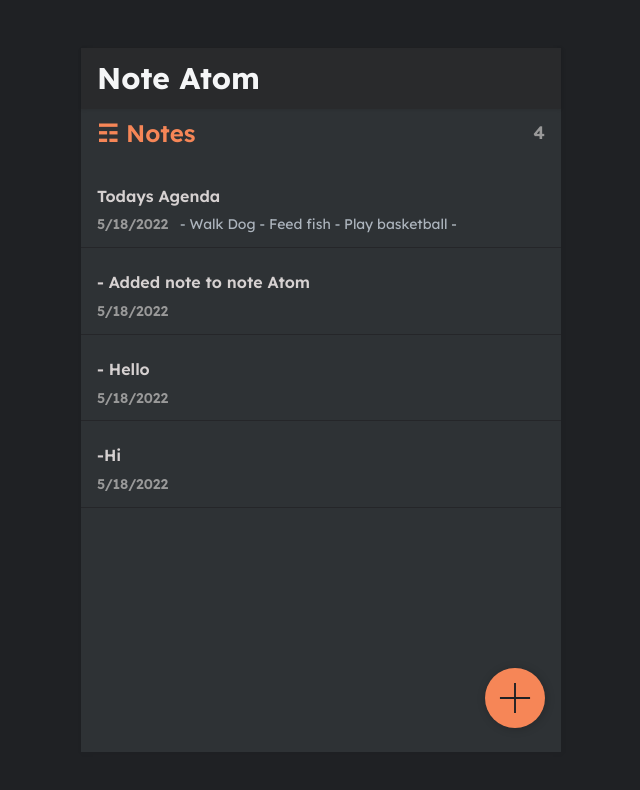
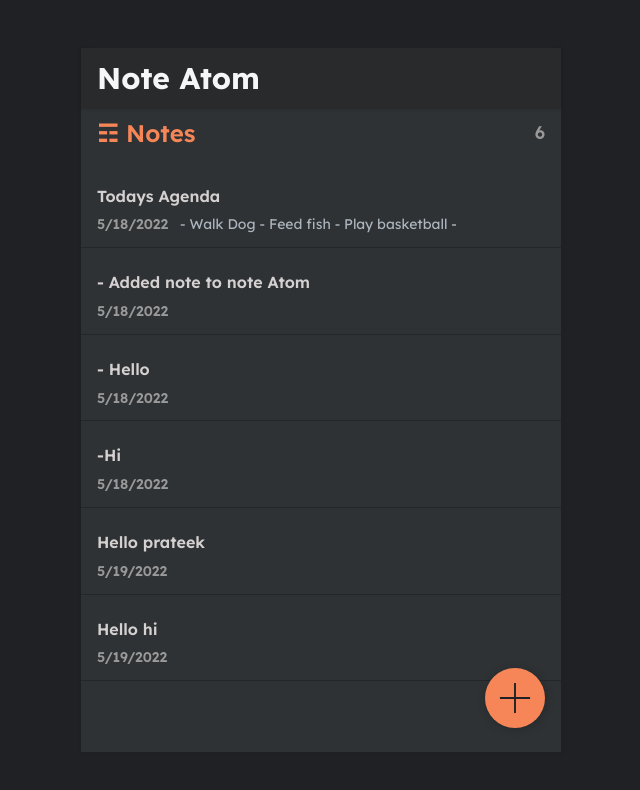
Before and after one commit to prateekmohanty63/DRMATRIX, a React (Create React App) app in the folder noteatom/: page / in a window 1280 px wide. Shown: the top 790 px of the page, without its empty margins (319-959 px from the left). Built offline with nearby package versions, Linux system fonts and the light colour scheme; data requests are answered from the project's data file.

Commit message:
Feat(Create note) Debugged create note

```diff
--- a/noteatom/db.json
+++ b/noteatom/db.json
@@ -20,6 +20,16 @@
       "body": "-Hi",
       "updated": "2022-05-18T18:30:57.756Z",
       "id": 4
+    },
+    {
+      "body": "Hello prateek",
+      "updated": "2022-05-19T04:05:20.553Z",
+      "id": 5
+    },
+    {
+      "body": "Hello hi",
+      "updated": "2022-05-19T04:08:48.872Z",
+      "id": 6
     }
   ]
 }
--- a/noteatom/src/pages/NotePage.js
+++ b/noteatom/src/pages/NotePage.js
@@ -41,7 +41,7 @@ const NotePage = (props) => {
       deleteNote();
     } else if (id !== "new") {
       updateNote();
-    } else if (id === "new" && note !== null) {
+    } else if (id === "new" && note.body !== null) {
       createNote();
     }
     // updateNote();
@@ -87,7 +87,7 @@ const NotePage = (props) => {
         {id !== "new" ? (
           <button onClick={deleteNote}>Delete</button>
         ) : (
-          <button onClick={handleSubmit}>Done</button>
+          <button onClick={createNote}>Done</button>
         )}
       </div>
 
```
